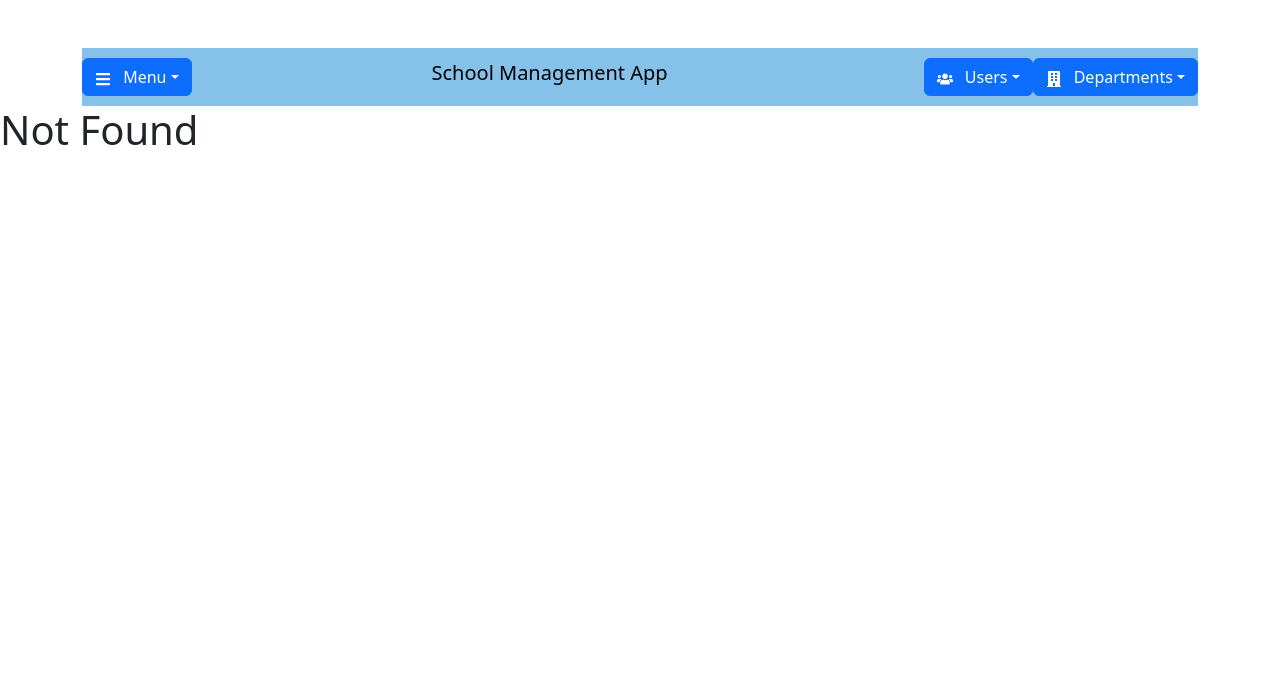
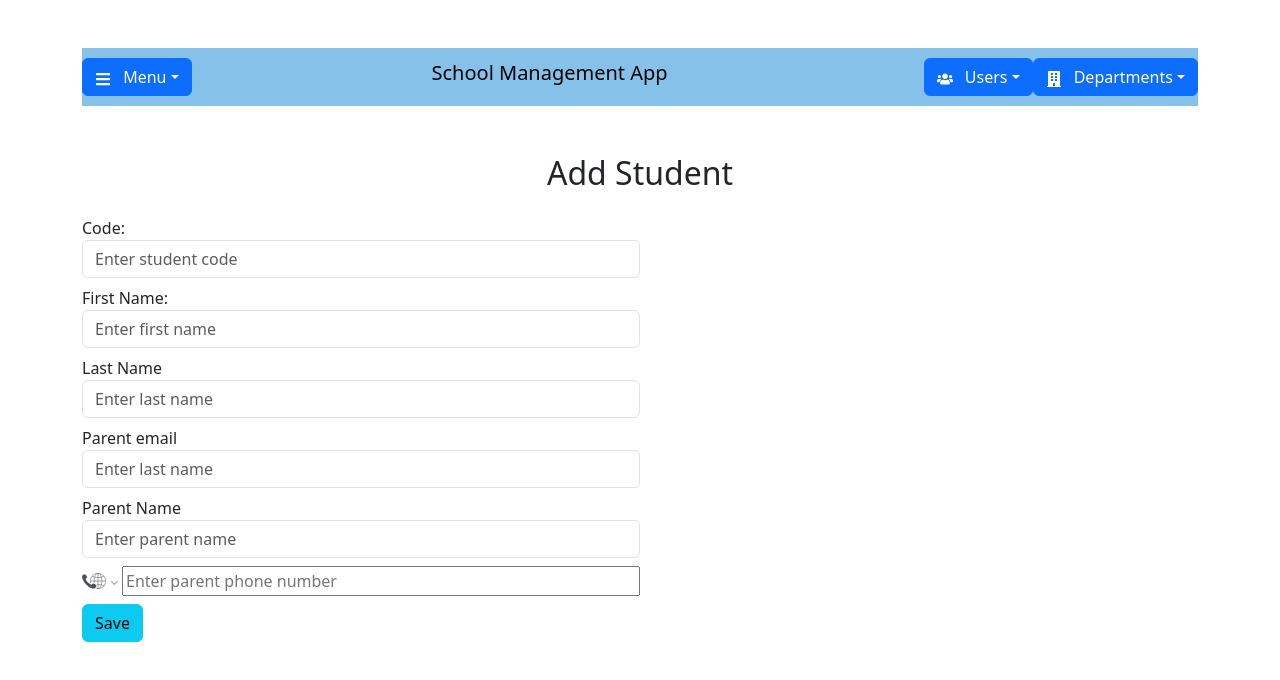
Before and after one commit to manasesmutembei11/react-app, a React (Create React App) app: page /rooms/1/add-student in a window 1280 px wide. Before the commit this address had no page. Shown: the top 680 px of the page. Built offline with nearby package versions, Linux system fonts and the light colour scheme.

Commit message:
Student form and list component

```diff
--- a/src/App.js
+++ b/src/App.js
@@ -16,6 +16,8 @@ import DisciplineList from './components/disciplineList';
 import DisciplineForm from './components/disciplineForm';
 import RoomList from './components/roomList';
 import RoomForm from './components/roomForm';
+import StudentForm from './components/studentForm';
+import StudentList from './components/studentList';
 
 const App = () => {
   return (
@@ -36,6 +38,8 @@ const App = () => {
         <Route path="/add-county" element={<CountyForm />} />
         <Route path="/rooms" element={<RoomList />} />
         <Route path="/add-room" element={<RoomForm />} />
+        <Route path="/rooms/:roomId/add-student" element={<StudentForm />} />
+        <Route path="/rooms/:roomId/students" element={<StudentList />} />
         <Route path="/disciplines" element={<DisciplineList />} />
         <Route path="/add-discipline" element={<DisciplineForm />} />
         <Route path="/" element={<DepartmentList />} />
--- a/src/components/roomList.jsx
+++ b/src/components/roomList.jsx
@@ -37,7 +37,7 @@ const RoomList = () => {
                             <th>Code</th>
                             <th>Name</th>
                             <th>Description</th>
-                            <th>Assets</th>
+                            <th>Students</th>
 
                         </tr>
                     </thead>
@@ -49,7 +49,7 @@ const RoomList = () => {
                                     <td>{room.name}</td>
                                     <td>{room.description}</td>
                                     <td>
-                                        <Link to={`/departments/${room.id}/asset-list`}><FaList /> Assets</Link>
+                                        <Link to={`/rooms/${room.id}/students`}><FaList /> Students</Link>
                                     </td>
                                 </tr>
                             ))
--- /dev/null
+++ b/src/components/studentForm.jsx
@@ -0,0 +1,156 @@
+import React, { useState } from 'react';
+import { z } from 'zod';
+import 'react-phone-input-2/lib/style.css'
+import axios from 'axios';
+import { v4 as uuidv4 } from 'uuid';
+import { useNavigate, useParams } from 'react-router-dom';
+import 'react-phone-number-input/style.css'
+import PhoneInput from "react-phone-number-input";
+
+const schema = z.object({
+    code: z.string().min(3, 'Code is required'),
+    firstName: z.string().min(3, 'First name is required'),
+    lastName: z.string().min(3, 'Last name is required'),
+    parentEmail: z.string().email('Email is required'),
+    parentPhone: z.string().min(12, 'Invalid phone number'),
+    parentName: z.string().min(3, 'Parent name is required'),
+    roomId: z.string().uuid()
+
+});
+
+const StudentForm = () => {
+    const { roomId } = useParams();
+    const [formData, setFormData] = useState({
+        id: uuidv4(),
+        code: '',
+        firstName: '',
+        lastName: '',
+        parentEmail: '',
+        parentPhone: '',
+        parentName: '',
+        roomId: roomId
+    });
+    const [errors, setErrors] = useState({});
+    const navigate = useNavigate();
+
+    const handleSubmit = async (e) => {
+        e.preventDefault();
+        try {
+            const validatedData = schema.parse(formData);
+            const response = await axios.post('https://localhost:7117/api/Student/Save', validatedData);
+            console.log('Student saved:', response.data);
+            navigate(`/rooms/${roomId}/students`);
+
+        } catch (error) {
+            if (error instanceof z.ZodError) {
+                setErrors(error.flatten().fieldErrors);
+                console.error("Validation Errors:", error.flatten().fieldErrors);
+            } else {
+                console.error('Unexpected error:', error);
+            }
+        }
+    };
+
+    const handleChange = (e) => {
+        setFormData({ ...formData, [e.target.name]: e.target.value });
+    };
+
+    const handlePhoneChange = (parentPhone) => {
+        setFormData({
+            ...formData,
+            parentPhone: parentPhone,
+        });
+    };
+
+    return (
+        <div className='StudentForm'>
+            <div className="container mt-5">
+                <h2 className="text-center mb-4">Add Student</h2>
+                <form onSubmit={handleSubmit}>
+                    <div className="col-md-6 mb-2">
+                        <label htmlFor='code'>Code:</label>
+                        <input
+                            type="text"
+                            name="code"
+                            className="form-control"
+                            id="code"
+                            value={formData.code}
+                            onChange={handleChange}
+                            placeholder='Enter student code'
+                        />
+                        {errors.code && <div className="text-danger">{errors.code[0]}</div>}
+                    </div>
+                    <div className="col-md-6 mb-2">
+                        <label htmlFor='firstName'>First Name:</label>
+                        <input
+                            type="text"
+                            name="firstName"
+                            className="form-control"
+                            id="firstName"
+                            value={formData.firstName}
+                            onChange={handleChange}
+                            placeholder='Enter first name'
+                        />
+                        {errors.firstName && <div className="text-danger">{errors.firstName[0]}</div>}
+                    </div>
+                    <div className="col-md-6 mb-2">
+                        <label htmlFor='lastName'>Last Name</label>
+                        <input
+                            type="text"
+                            name="lastName"
+                            className="form-control"
+                            id="lastName"
+                            value={formData.lastName}
+                            onChange={handleChange}
+                            placeholder='Enter last name'
+                        />
+                        {errors.lastName && <div className="text-danger">{errors.lastName[0]}</div>}
+                    </div>
+                    <div className="col-md-6 mb-2">
+                        <label htmlFor='parentEmail'>Parent email</label>
+                        <input
+                            type="email"
+                            name="parentEmail"
+                            className="form-control"
+                            id="parentEmail"
+                            value={formData.parentEmail}
+                            onChange={handleChange}
+                            placeholder='Enter last name'
+                        />
+                        {errors.parentEmail && <div className="text-danger">{errors.parentEmail[0]}</div>}
+                    </div>
+                    <div className="col-md-6 mb-2">
+                        <label htmlFor='parentName'>Parent Name</label>
+                        <input
+                            type="text"
+                            name="parentName"
+                            className="form-control"
+                            id="parentName"
+                            value={formData.parentName}
+                            onChange={handleChange}
+                            placeholder='Enter parent name'
+                        />
+                        {errors.parentName && <div className="text-danger">{errors.parentName[0]}</div>}
+                    </div>
+
+                    <div className="col-md-6 mb-2">
+                        <PhoneInput
+                            placeholder="Enter parent phone number"
+                            value={formData.parentPhone}
+                            onChange={handlePhoneChange} />
+                        {errors.parentPhone && <div className="text-danger">{errors.parentPhone[0]}</div>}
+                    </div>
+
+
+                    <button className="btn btn-info" type="submit">Save</button>
+                </form>
+
+            </div>
+
+
+        </div>
+
+    );
+};
+
+export default StudentForm;
--- /dev/null
+++ b/src/components/studentList.jsx
@@ -0,0 +1,63 @@
+import React, { useEffect, useState } from 'react';
+import axios from 'axios';
+import { useParams } from 'react-router-dom';
+import { Link } from 'react-router-dom';
+
+const StudentList = () => {
+    const { roomId } = useParams();
+    const [students, setStudents] = useState([]);
+
+    useEffect(() => {
+        axios.get(`https://localhost:7117/api/Student/pagedlist/${roomId}`, {
+            headers: {
+                "Content-Type": "application/json",
+                "Accept": "application/json",
+            }
+        })
+            .then(response => {
+                setStudents(response.data.data || []);
+            })
+            .catch(error => {
+                console.error('Error fetching students:', error);
+            });
+    }, [roomId]);
+    return (
+        <div className="StudentList">
+            <div className="container mt-4">
+                <h1 className="text-center mb-4"> List</h1>
+                <div className="col-md-6 mb-2">
+                    <Link to={`/rooms/${roomId}/add-student`} className="btn btn-info">Add Student </Link>
+                </div>
+                <table className="table table-striped">
+                    <thead>
+                        <tr>
+                            <th>Code</th>
+                            <th>First Name</th>
+                            <th>last Name</th>
+                            <th>Parent Email</th>
+                            <th>Parent Phone</th>
+                            <th>Parent Name</th>
+
+                        </tr>
+                    </thead>
+                    <tbody>
+
+                        {students.map((student, index) => (
+                            <tr key={student.id || index}>
+                                <td>{student.code}</td>
+                                <td>{student.firstName}</td>
+                                <td>{student.lastName}</td>
+                                <td>{student.parentEmail}</td>
+                                <td>{student.parentPhone}</td>
+                                <td>{student.parentName}</td>
+                            </tr>
+                        ))}
+
+                    </tbody>
+                </table>
+            </div>
+        </div>
+    );
+};
+
+export default StudentList;
```
Also changed, not shown: 2 other files (tests, documents, lock files or other folders).
